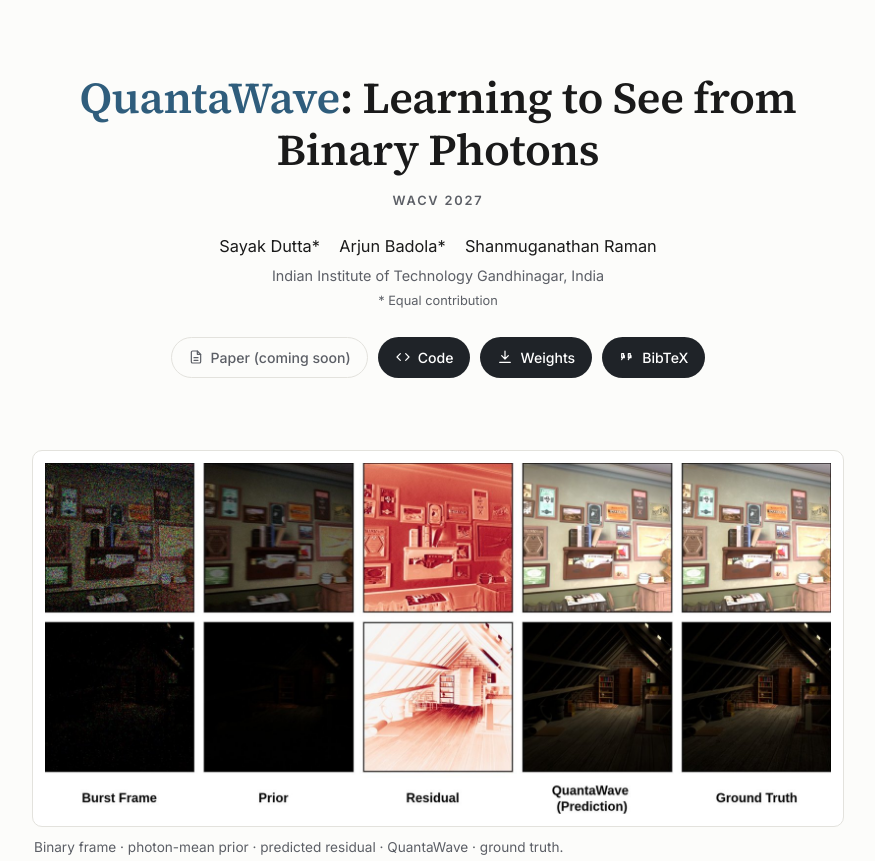
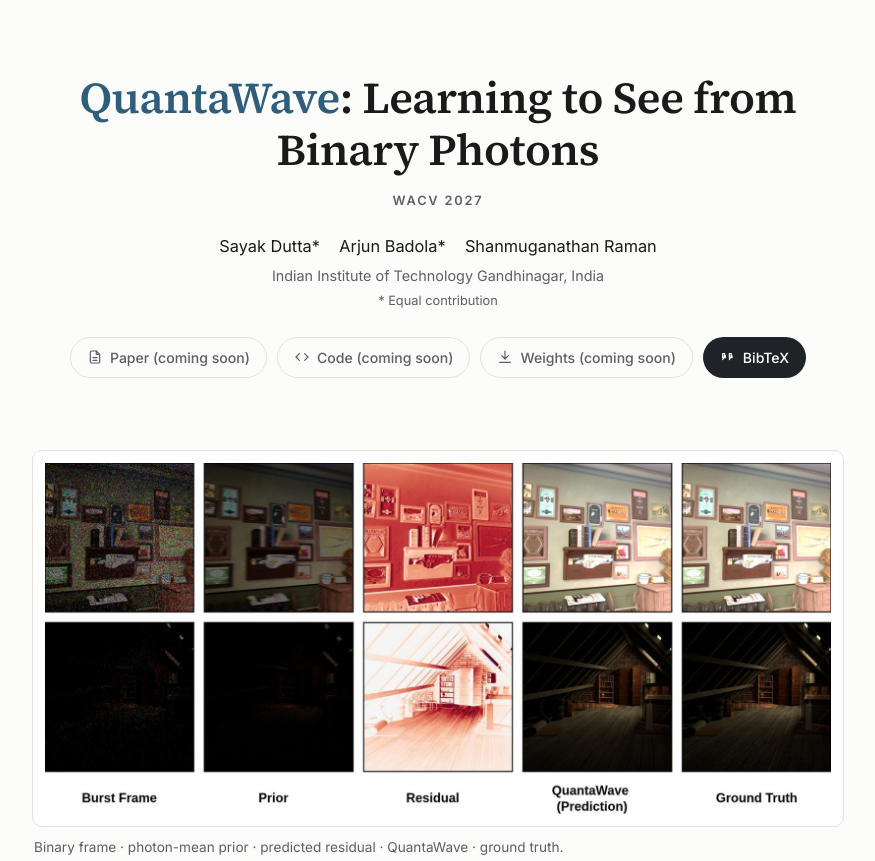
Before and after one commit to pikabell/pikabell.github.io, a plain HTML site: page quantawave/index.html in a window 1280 px wide. Shown: the top 861 px of the page, without its empty margins (202-1077 px from the left). Drawn offline with Linux system fonts and the light colour scheme.

Commit message:
Mark code and weights as coming soon

```diff
--- a/quantawave/index.html
+++ b/quantawave/index.html
@@ -30,8 +30,8 @@
 
   <ul class="links">
     <li><span class="btn disabled" aria-disabled="true"><svg viewBox="0 0 24 24" fill="none" stroke="currentColor" stroke-width="1.8" stroke-linecap="round" stroke-linejoin="round" aria-hidden="true"><path d="M14 3H7a2 2 0 0 0-2 2v14a2 2 0 0 0 2 2h10a2 2 0 0 0 2-2V8z"/><path d="M14 3v5h5M9 13h6M9 17h6"/></svg>Paper (coming soon)</span></li>
-    <li><a class="btn" href="https://github.com/pikabell/quantawave"><svg viewBox="0 0 24 24" fill="none" stroke="currentColor" stroke-width="1.8" stroke-linecap="round" stroke-linejoin="round" aria-hidden="true"><path d="m8 7-5 5 5 5M16 7l5 5-5 5"/></svg>Code</a></li>
-    <li><a class="btn" href="https://github.com/pikabell/quantawave/releases/download/v1.0/quantawave_wacv2027.pth"><svg viewBox="0 0 24 24" fill="none" stroke="currentColor" stroke-width="1.8" stroke-linecap="round" stroke-linejoin="round" aria-hidden="true"><path d="M12 3v12M7 10l5 5 5-5M4 20h16"/></svg>Weights</a></li>
+    <li><span class="btn disabled" aria-disabled="true"><svg viewBox="0 0 24 24" fill="none" stroke="currentColor" stroke-width="1.8" stroke-linecap="round" stroke-linejoin="round" aria-hidden="true"><path d="m8 7-5 5 5 5M16 7l5 5-5 5"/></svg>Code (coming soon)</span></li>
+    <li><span class="btn disabled" aria-disabled="true"><svg viewBox="0 0 24 24" fill="none" stroke="currentColor" stroke-width="1.8" stroke-linecap="round" stroke-linejoin="round" aria-hidden="true"><path d="M12 3v12M7 10l5 5 5-5M4 20h16"/></svg>Weights (coming soon)</span></li>
     <li><a class="btn" href="#citation"><svg viewBox="0 0 24 24" fill="none" stroke="currentColor" stroke-width="1.8" stroke-linecap="round" stroke-linejoin="round" aria-hidden="true"><path d="M7 7H4v6h4v-3M7 7c0 4-1 7-3 9M17 7h-3v6h4v-3M17 7c0 4-1 7-3 9"/></svg>BibTeX</a></li>
   </ul>
 
@@ -103,7 +103,7 @@
 <footer>
   <div class="wrap">
     <p>Acknowledgements: The authors acknowledge the support of the Dr. Vilas Mujumdar Chair Professorship at IIT Gandhinagar.</p>
-    <p class="small">Code and weights are released under <a href="https://github.com/pikabell/quantawave/blob/main/LICENSE">CC BY-NC 4.0</a>.</p>
+    <p class="small">Code and weights are released under <a href="https://creativecommons.org/licenses/by-nc/4.0/">CC BY-NC 4.0</a>.</p>
   </div>
 </footer>
 
```
